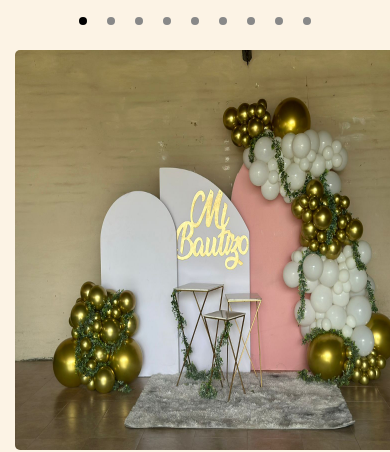
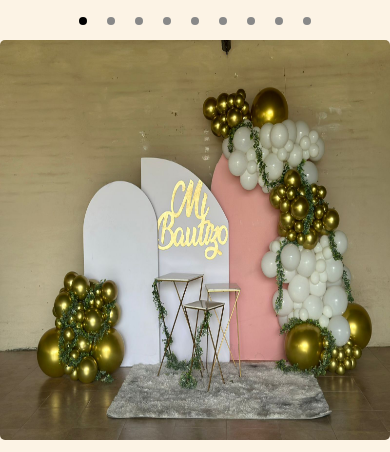
Before and after one commit to age0sh/evangelista-decor-website, a plain HTML site: page decoraciones.html in a window 390 px wide. Shown: the part 408-860 px from the top of the page. Drawn offline with nearby package versions, Linux system fonts and the light colour scheme; a web font is replaced by a local one.

Commit message:
se arreglo un error visual en la pagina decoraciones donde la fila de imagenes no se adaptaba al ancho de la pantalla

```diff
--- a/style.css
+++ b/style.css
@@ -632,6 +632,20 @@ ul {
         height: auto;
     }
 }
+
+@media (max-width: 430px) {
+    .fila {
+        /* Asegúrate de que el contenedor de las fotos se adapte al ancho de la pantalla */
+        flex-wrap: wrap;
+        justify-content: center; /* Centra las imágenes si hay espacio adicional */
+    }
+
+    .fila img {
+        /* Ajusta el tamaño de las imágenes para que se adapten al ancho de la pantalla */
+        width: 100%; /* Asegúrate de que las imágenes ocupen el ancho completo del contenedor */
+        margin: 5px; /* Ajusta el margen si es necesario */
+    }
+}
 .contenedor-flechas {
     display: flex;
     justify-content: center;
```
